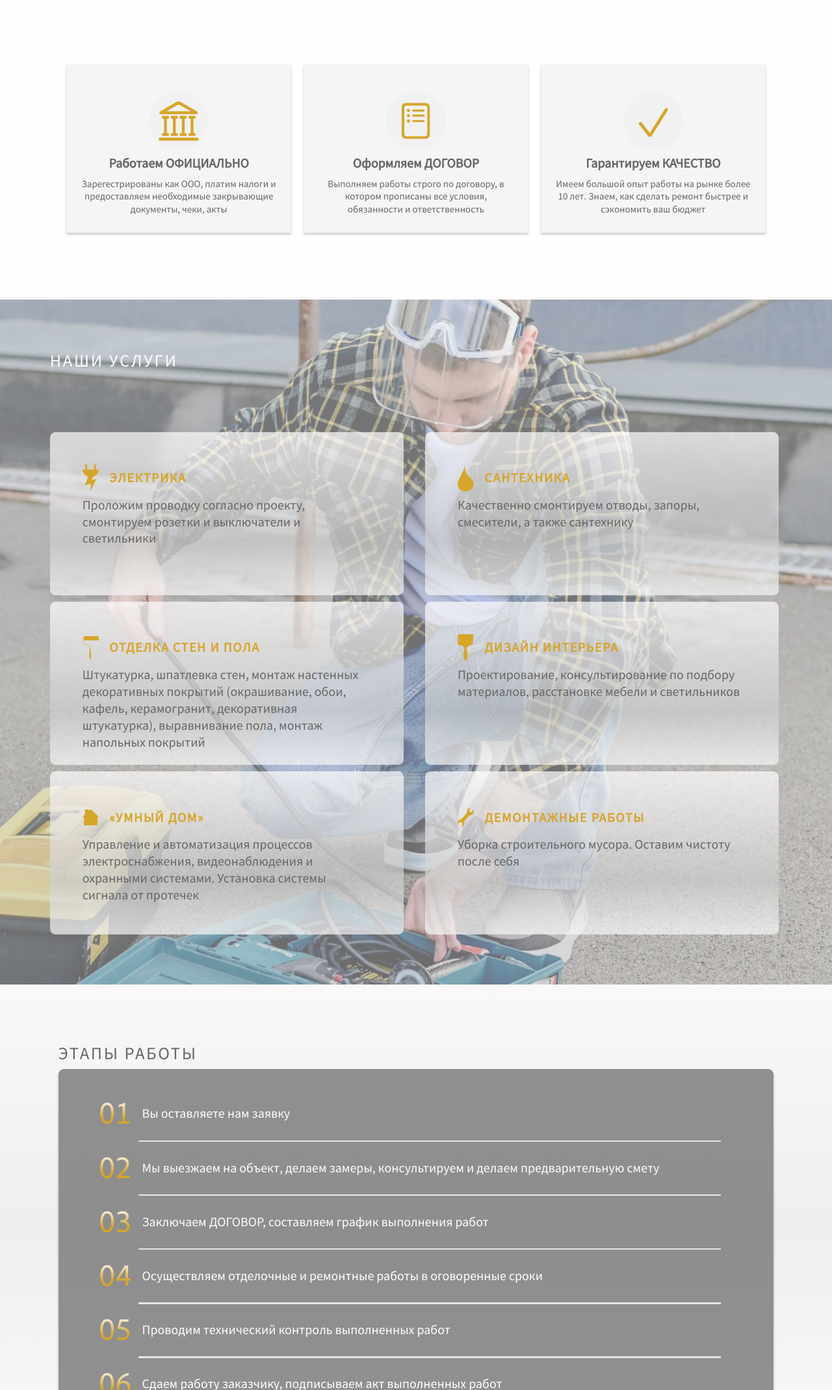
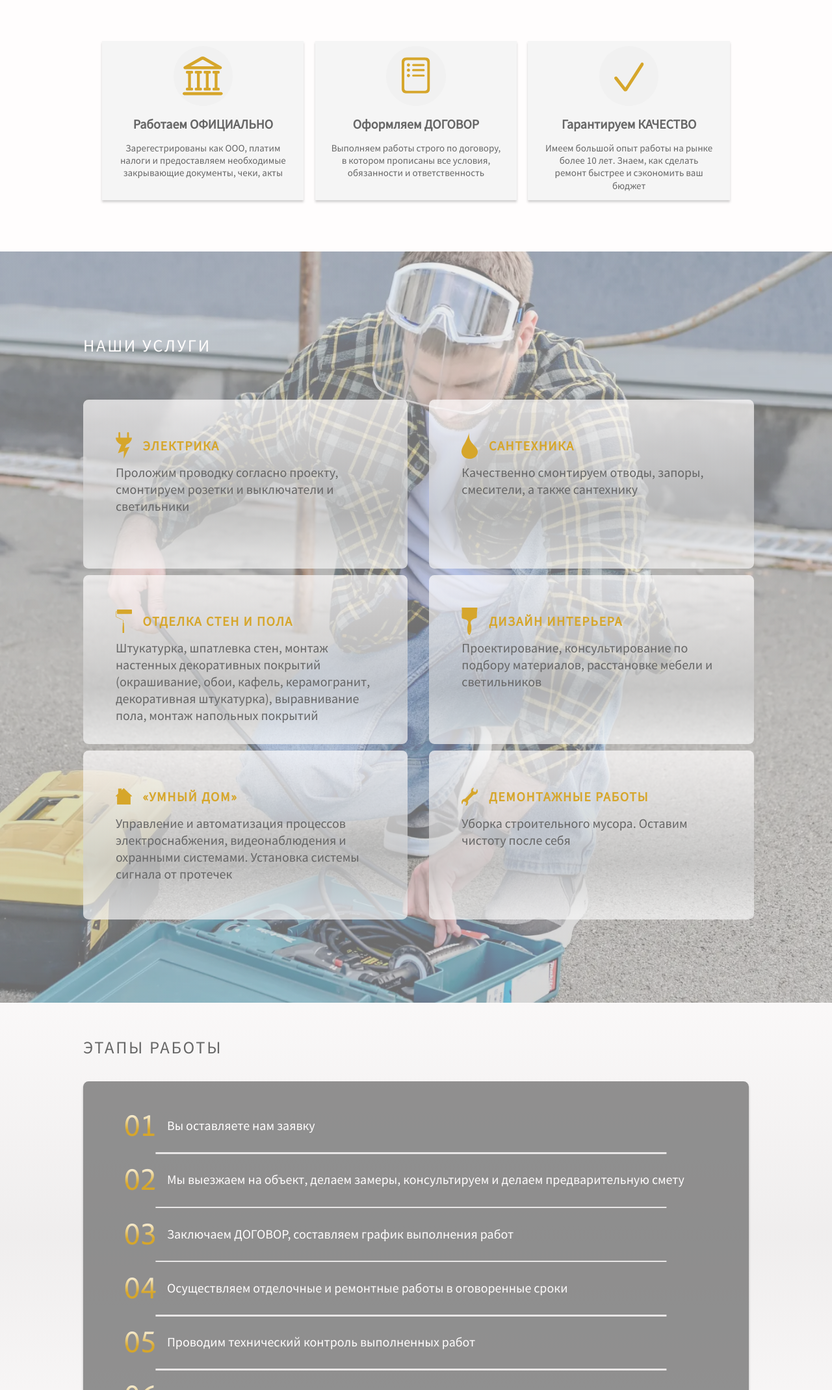
Before and after one commit to tery87/Project-building-and-finishing-works, a plain HTML site: page index.html in a window 1280 px wide. Shown: the part 661-2800 px from the top of the page at 65% size. Drawn offline with Linux system fonts and the light colour scheme.

Commit message:
reshape desktop version#2

```diff
--- a/sass/_02-advantages.sass
+++ b/sass/_02-advantages.sass
@@ -3,8 +3,8 @@
     grid-template-columns: repeat(3, 1fr)
     gap: 1.8%
     background-color: $color-white
-    grid-column: full-start / full-end
-    padding: 8%
+    grid-column: 2 / 14
+    padding: 6% 6% 7.2% 6%
     @include respond(phone)
         grid-column: full-start / full-end
         grid-template-rows: repeat(3, 55vw)
@@ -18,10 +18,10 @@
     background-color: $color-almost-white
     display: grid
     text-align: center
-    padding: 5rem 2.7rem 5rem 2.7rem
+    padding: 1rem 2.7rem 5rem 2.7rem
     box-shadow: 0px .4rem .4rem 0px rgba(102, 102, 102, 0.3)
     transition: .2s all
-    grid-template-rows: 55% 20% 25%
+    grid-template-rows: 55% 20% auto
     &:hover
         transform: translateY(-1.5rem) scale(1.03)
     &__icon-div
--- a/sass/_03-services.sass
+++ b/sass/_03-services.sass
@@ -2,10 +2,10 @@
     grid-column: full-start / full-end
     display: grid
     grid-template-columns: 50% 50%
-    grid-template-rows: 13% repeat(3, minmax(10rem, 1fr))
+    grid-template-rows: 10% repeat(3, minmax(10rem, 1fr))
     background: linear-gradient(180deg, rgba(204, 204, 204, 0.32) 4.77%, rgba(153, 152, 152, 0.4) 100%), url(../img/services-background.webp) center / cover no-repeat
-    padding: 6vw
-    padding-right: 9vw
+    padding: 10%
+    padding-right: 12%
     gap: 1.2rem 4rem
     @include respond(phone)
         grid-template-rows: 10vw auto 1fr
--- a/sass/_04-work-progress.sass
+++ b/sass/_04-work-progress.sass
@@ -2,14 +2,15 @@
     grid-column: full-start / full-end
     display: grid
     grid-template-columns: 100%
-    grid-template-rows: 7% 93%
+    grid-template-rows: 12% auto
     background: linear-gradient(180deg, rgba(204, 204, 204, 0.1) 0%, rgba(102, 102, 102, 0.1) 49.01%, rgba(204, 204, 204, 0.08) 100%)
-    padding: 7vw
+    padding: 4% 10% 8% 10%
     @include respond(phone)
         grid-template-rows: 25vw 1fr
         padding: 13vw 5vw
     &__div
         display: grid
+        height: auto
         background-color: rgba(102, 102, 102, 0.7)
         box-shadow: $box-shadow
         border-radius: 1rem
@@ -23,7 +24,7 @@
         grid-template-rows: repeat(6, minmax(10rem,1fr))
         @include respond(phone)
             grid-template-rows: auto 1fr
-            gap: 6vw
+            gap: 6.5vw
     &__list li
         position: relative
         counter-increment: list-counter
@@ -65,7 +66,7 @@
             left: 0
             bottom: -1rem
             height: .3rem
-            width: 70vw
+            width: 80%
             background-color: rgba(255, 253, 253, 0.8)
             transform: translateX(11.5%)
             @include respond(phone)
--- a/sass/_06-footer.sass
+++ b/sass/_06-footer.sass
@@ -14,7 +14,6 @@
         grid-column: 2/3
         align-content: center
         justify-content: center
-        margin-left: 5vw
         @include respond(phone)
             margin-left: 0
             grid-row: 2/3
@@ -23,6 +22,7 @@
 .icon-list
     display: grid
     grid-template-columns: repeat(3, 1fr)
+    justify-items: center
     @include respond(phone)
         gap: 13vw
 
@@ -59,7 +59,7 @@
             width: 50vw
 
 .contacts-footer
-    margin-left: 8vw
+    justify-self: end
     gap: 1rem
     grid-column: 3/-1
     grid-row: 1/-1
```
Also changed, not shown: css/style.css.
